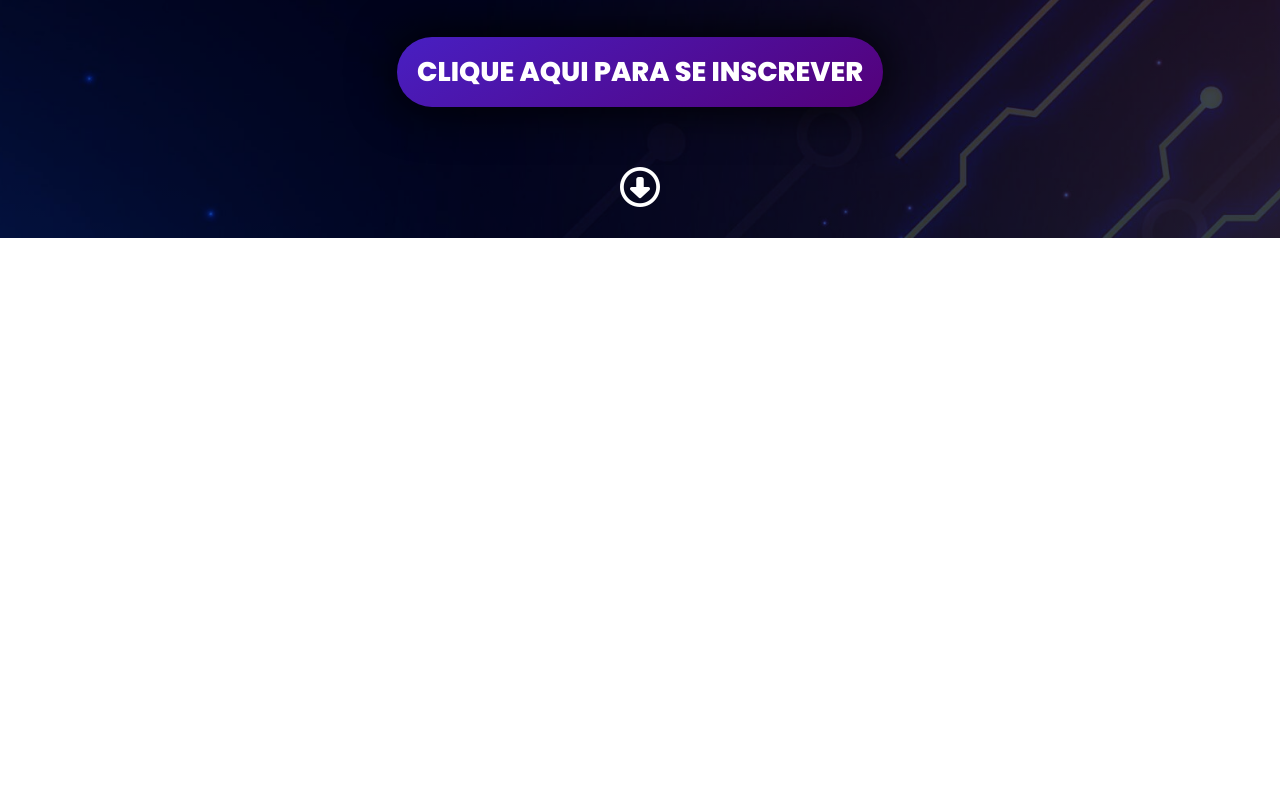
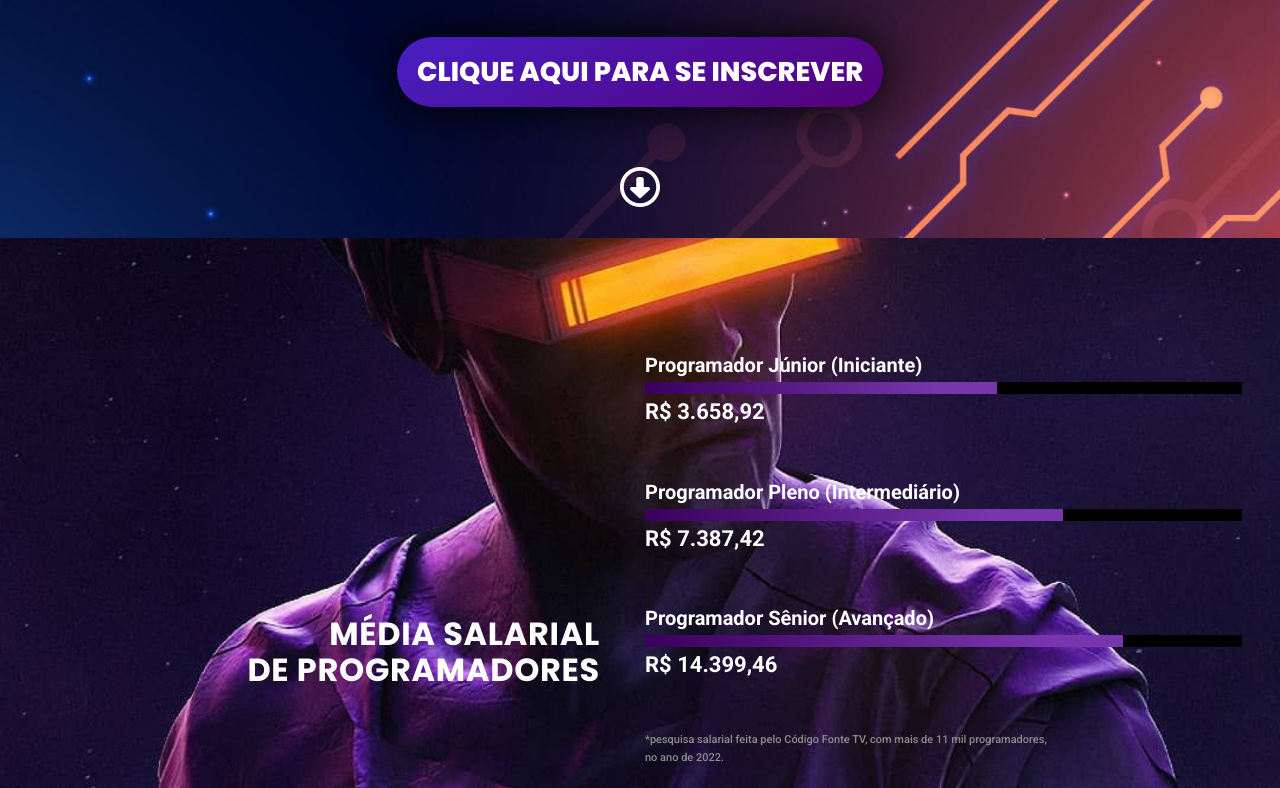
Before and after one commit to RodrigoSerrasqueiro/LandingPagePP, a plain HTML site: page index.html in a window 1280 px wide. Shown: the part 1122-1910 px from the top of the page. Before the commit the page ends 1360 px from the top, so only its background shows below. Drawn offline with Linux system fonts and the light colour scheme.

Commit message:
section programmers salary

```diff
--- a/index.html
+++ b/index.html
@@ -8,8 +8,8 @@
   <link rel="shortcut icon" href="./assets/favicon.png" type="image/x-icon">
 </head>
 <body>
+  <div class="modal"></div>
   <section class="video-container">
-    <div class="modal"></div>
     <div class="video-content">
       <div class="video-content-logo">
         <img class="logo" src="./assets/logoPP.png" alt="logo">
@@ -47,6 +47,50 @@
     </div>
   </section>
 
+  <section class="programmers-salary">
+    <div class="programmers-salary-container">
+      <div class="programmers-salary-content">
+        <div class="average-wage-title-container">
+          <div class="average-wage-title">
+            <span>média salarial</span>
+            <span>de programadores</span>
+          </div>
+        </div>
+        <div class="average-wage-dashboard">
+          <div class="average-wage">
+            <span>Programador Júnior (Iniciante)</span>
+            <div class="salary-bar">
+              <div class="progress" id="progress-junior"></div>
+            </div>
+            <p>R$ 3.658,92</p>
+          </div>
+          <div class="average-wage">
+            <span>Programador Pleno (Intermediário)</span>
+            <div class="salary-bar">
+              <div class="progress" id="progress-pleno"></div>
+            </div>
+            <p>R$ 7.387,42</p>
+          </div>
+          <div class="average-wage">
+            <span>Programador Sênior (Avançado)</span>
+            <div class="salary-bar">
+              <div class="progress" id="progress-senior"></div>
+            </div>
+            <p>R$ 14.399,46</p>
+          </div>
+          <div class="average-wage" id="average-wage-about">
+            <span id="about-the-research">
+              *pesquisa salarial feita pelo Código Fonte TV, com mais de 11 mil programadores,
+            </span>
+            <span id="about-the-research">
+              no ano de 2022.
+            </span>
+          </div>
+        </div>
+      </div>
+    </div>
+  </section>
+
   <script src="https://kit.fontawesome.com/a747b09475.js" crossorigin="anonymous"></script>
 </body>
 </html>
--- a/style.css
+++ b/style.css
@@ -1,5 +1,6 @@
 @import url('https://fonts.googleapis.com/css2?family=Poppins:wght@100;200;300;400;500;600;700;800;900&display=swap');
 @import url('https://fonts.googleapis.com/css2?family=IBM+Plex+Mono&display=swap');
+@import url('https://fonts.googleapis.com/css2?family=Roboto:wght@100;300;400;500;700&display=swap');
 
 * {
   margin: 0;
@@ -22,11 +23,11 @@
 
 .modal {
   width: 100%;
-  height: 1360px;
+  height: 100%;
   background-image: linear-gradient(180deg, #51003B 0%, #004388 100%);
   opacity: 0.8;
   mix-blend-mode: multiply;
-  position: absolute;
+  position: fixed;
   top: 0;
 }
 
@@ -164,3 +165,112 @@
   font-weight: 400;
   font-size: 2.5rem;
 }
+
+/* seção programmers-salary */
+
+.programmers-salary {
+  width: 100%;
+  height: 550px;
+  background-image: url('./assets/background-programmers-salary.jpeg');
+  background-position: 0 -448px;
+  background-size: cover;
+}
+
+.programmers-salary-container {
+  width: 100%;
+  height: 100%;
+  padding: 100px 33px 0 33px;
+  position: relative;
+  z-index: 1;
+}
+
+.programmers-salary-content {
+  width: 100%;
+  height: 100%;
+  display: flex;
+}
+
+.average-wage-title-container {
+  width: 50%;
+  height: 100%;
+  display: flex;
+  justify-content: flex-end;
+  align-items: flex-end;
+}
+
+.average-wage-title {
+  font-size: 32px;
+  font-weight: 700;
+  text-align: right;
+  text-transform: uppercase;
+  line-height: 36px;
+  letter-spacing: 0.7px;
+  display: flex;
+  flex-direction: column;
+  margin: 0 40px 100px 0;
+}
+
+.average-wage-dashboard {
+  width: 50%;
+  height: 100%;
+  padding: 15px 5px;
+  display: flex;
+  flex-direction: column;
+  justify-content: space-between;
+}
+
+.average-wage {
+  width: 100%;
+  height: 90px;
+  display: flex;
+  flex-direction: column;
+  row-gap: 5px;
+}
+
+.average-wage span {
+  font-family: "Roboto", Sans-serif;
+  font-weight: 600;
+  font-size: 20px;
+}
+
+.average-wage p {
+  font-family: "Roboto", Sans-serif;
+  font-size: 22px;
+  font-weight: 700;
+  text-transform: uppercase;
+  line-height: 25px;
+}
+
+#average-wage-about {
+  height: 40px;
+}
+
+#about-the-research {
+  color: #8D8D8D;
+  font-size: 11px;
+  font-weight: 500;
+}
+
+.salary-bar {
+  width: 100%;
+  height: 12px;
+  background-color: #000;
+  overflow: hidden;
+}
+
+.progress {
+  height: 100%;
+  background-image: linear-gradient(80deg, #3A005D 0%, #7736AD 83%);
+}
+
+#progress-junior {
+  width: 59%;
+}
+
+#progress-pleno {
+  width: 70%;
+}
+
+#progress-senior {
+  width: 80%;
+}
```
Also changed, not shown: assets/background-programmers-salary.jpeg (added).
